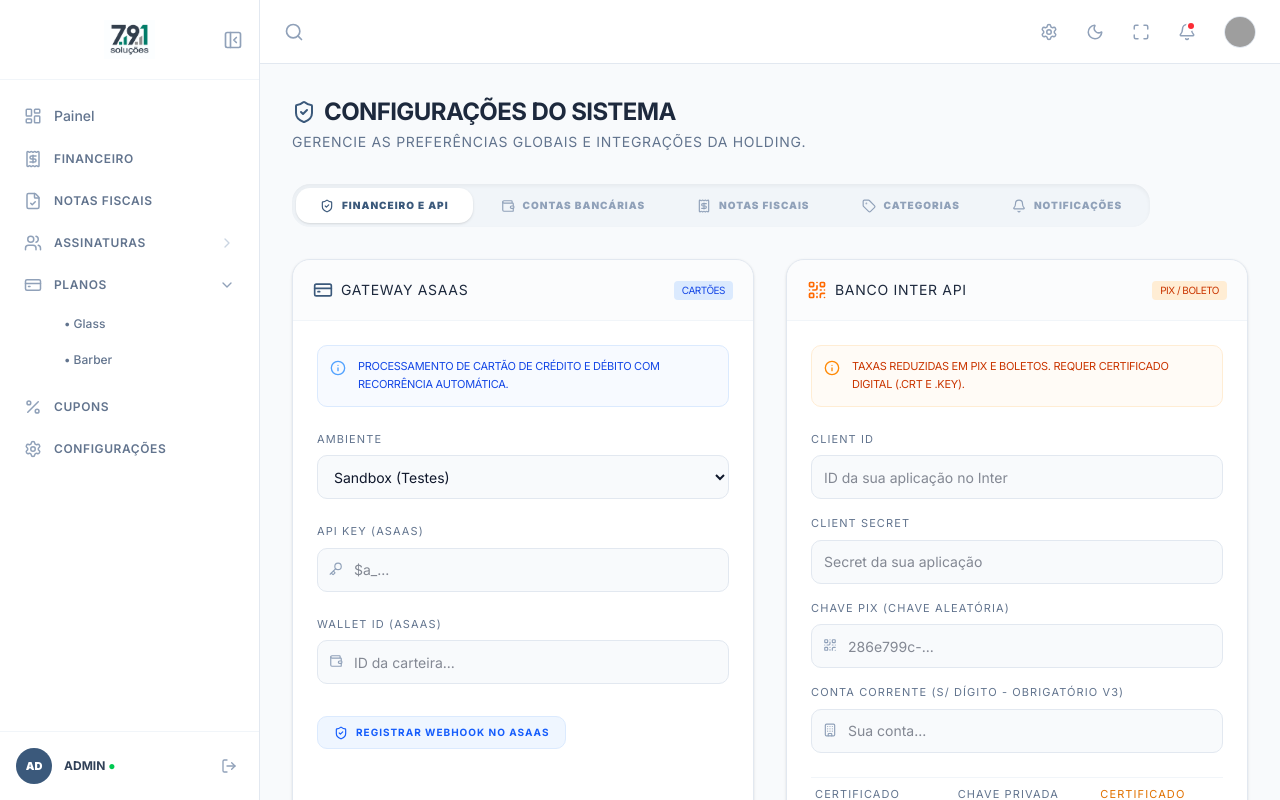
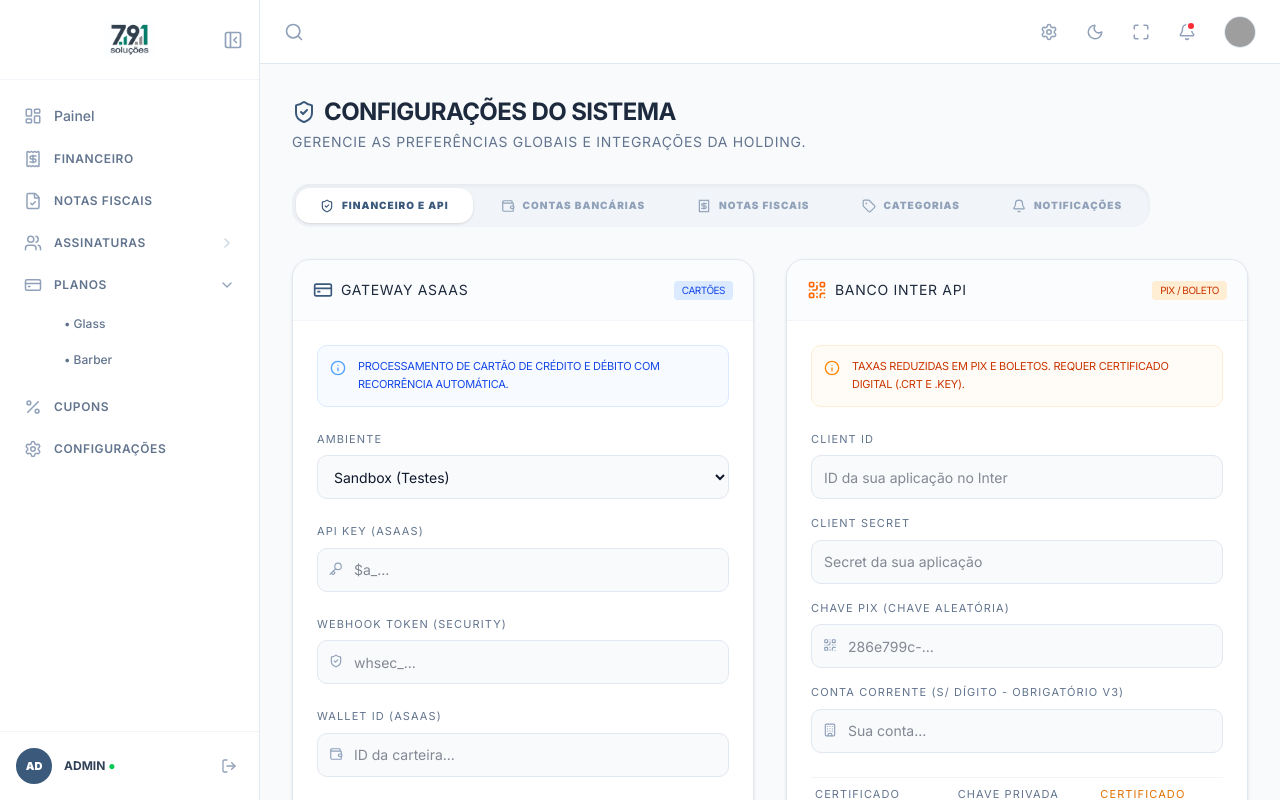
Before and after one commit to carloramon-creator/791Solucoes, a Next.js app: page /configuracoes/financeiro in a window 1280 px wide. Built offline with nearby package versions, Linux system fonts and the light colour scheme; no server answers; the database is empty; grey boxes are pictures that could not be loaded.

Commit message:
feat: garante visibilidade do campo Webhook Token no painel

```diff
--- a/src/app/configuracoes/financeiro/page.tsx
+++ b/src/app/configuracoes/financeiro/page.tsx
@@ -33,6 +33,7 @@ export default function FinanceiroConfigPage() {
   const [config, setConfig] = useState({
     asaasApiKey: '',
     asaasWalletId: '',
+    asaasWebhookSecret: '',
     asaasEnv: 'sandbox',
     interClientId: '',
     interClientSecret: '',
@@ -233,6 +234,22 @@ export default function FinanceiroConfigPage() {
                   placeholder="$a_..."
                   value={config.asaasApiKey}
                   onChange={(e) => setConfig({...config, asaasApiKey: e.target.value})}
+                  className="w-full bg-slate-50 border border-slate-200 rounded-lg pl-9 pr-3 h-[44px] text-sm focus:outline-none focus:ring-2 focus:ring-[#3b597b]/10 transition-all"
+                />
+              </div>
+            </div>
+
+            <div>
+              <label className="block text-[11px] text-slate-500 uppercase tracking-widest mb-2">Webhook Token (Security)</label>
+              <div className="relative">
+                <span className="absolute left-3 top-3.5 text-slate-400">
+                  <ShieldCheck size={14} />
+                </span>
+                <input
+                  type="password"
+                  placeholder="whsec_..."
+                  value={config.asaasWebhookSecret || ''}
+                  onChange={(e) => setConfig({...config, asaasWebhookSecret: e.target.value})}
                   className="w-full bg-slate-50 border border-slate-200 rounded-lg pl-9 pr-3 h-[44px] text-sm focus:outline-none focus:ring-2 focus:ring-[#3b597b]/10 transition-all"
                 />
               </div>
```
